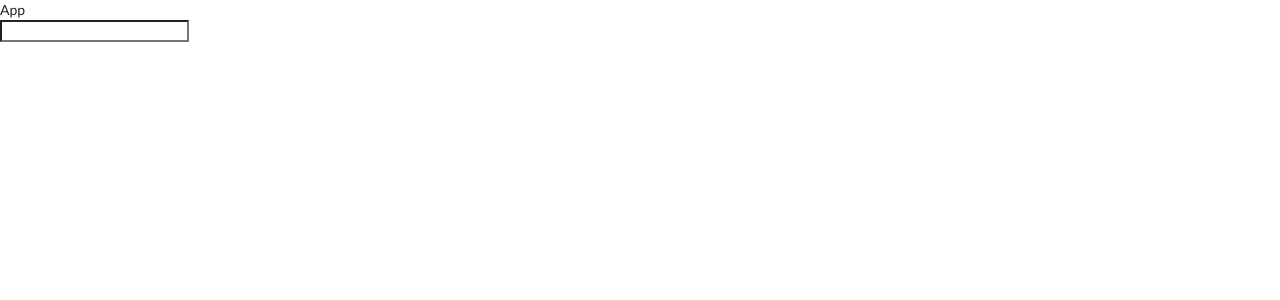
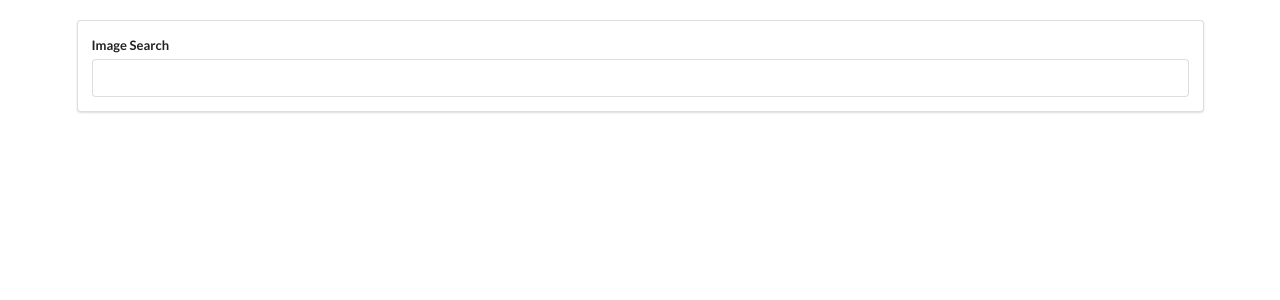
Before and after one commit to rjblee/Udemy_React_with_Redux, a React (Create React App) app in the folder pics/: page / in a window 1280 px wide. Shown: the top 300 px of the page. Built offline with nearby package versions, Linux system fonts and the light colour scheme.

Commit message:
Add styling to search bar

```diff
--- a/pics/src/components/App.js
+++ b/pics/src/components/App.js
@@ -3,8 +3,7 @@
 
 const App = () => {
     return (
-        <div>
-            App
+        <div className="ui container" style={{ marginTop: '20px'}}>
             <SearchBar />
         </div>
     )
--- a/pics/src/components/SearchBar.js
+++ b/pics/src/components/SearchBar.js
@@ -3,9 +3,12 @@
 class SearchBar extends React.Component {
     render() {
         return (
-            <div>
-                <form>
-                    <input type="text"></input>
+            <div className="ui segment">
+                <form className="ui form">
+                    <div className="field">
+                        <label>Image Search</label>
+                        <input type="text"></input>
+                    </div>
                 </form>
             </div>
         )
```
